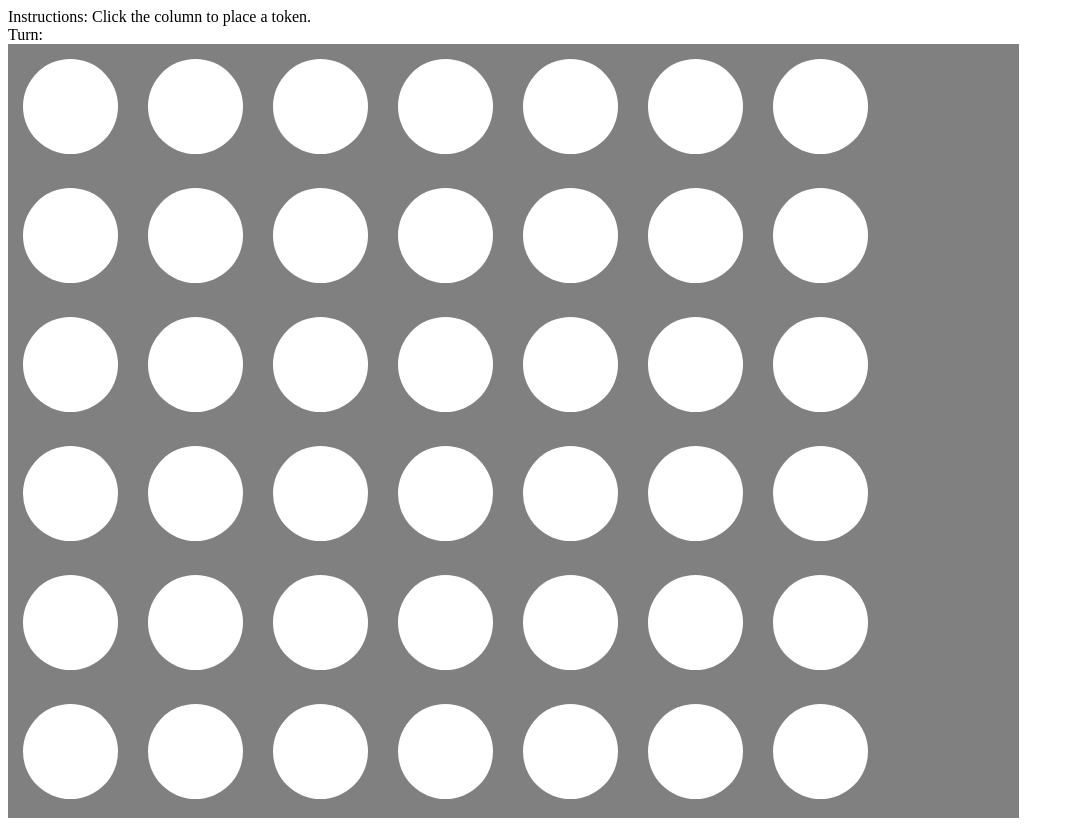
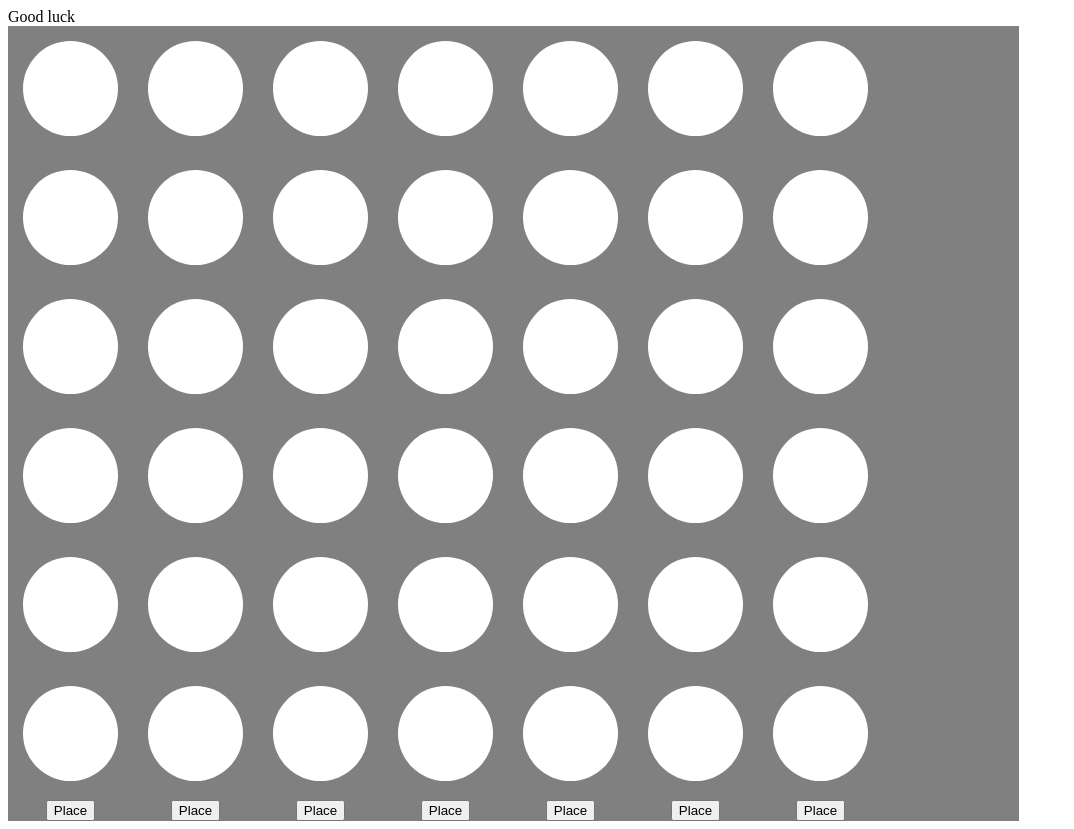
Before and after one commit to NRWhaley/connectFour, a React (Create React App) app in the folder connectfour/: page / in a window 1280 px wide. Shown: the whole page, without its empty margins (0-1074 px from the left). Built offline with nearby package versions, Linux system fonts and the light colour scheme.

Commit message:
add game component

```diff
--- a/connectfour/src/App.js
+++ b/connectfour/src/App.js
@@ -1,5 +1,6 @@
 import React from 'react';
 import Column from './components/column.jsx'
+import Game from './components/game.jsx'
 
 let turn = 'red'
 
@@ -36,10 +37,12 @@ class App extends React.Component {
       this.setState({
         turn: 'blue'
       })
+      console.log('blue')
     } else {
       this.setState({
         turn: 'red'
       })
+      console.log('red')
     }
   }
 
@@ -48,8 +51,7 @@ class App extends React.Component {
 
   return (
     <div className='Head' style={headStyle}>
-      Instructions: Click the column to place a token. <br/>
-      Turn:
+      <Game />
 
     <div className="App" style={boardStyle}>
       <div>
--- a/connectfour/src/components/circle.jsx
+++ b/connectfour/src/components/circle.jsx
@@ -5,8 +5,8 @@ class Circle extends React.Component {
   constructor(props){
     super(props);
       this.state = {
-          color: 'white',
-          turn: this.props.turn
+          color: this.props.color || 'white',
+
       }
 
   }
--- a/connectfour/src/components/column.jsx
+++ b/connectfour/src/components/column.jsx
@@ -7,13 +7,11 @@ class Column extends React.Component{
 
 
 
-    handleClick(){
-      console.log('hi')
-    }
+
 
       render(){
       return (
-        <div>
+        <div align="center">
         <div>
           <Circle col={0} row={this.props.row} turn={this.props.turn}/>
         </div>
@@ -32,6 +30,7 @@ class Column extends React.Component{
         <div>
           <Circle col={5} row={this.props.row} turn={this.props.turn}/>
         </div>
+        <button onClick={this.handleClick}>Place</button>
         </div>
 
       )}
--- /dev/null
+++ b/connectfour/src/components/game.jsx
@@ -0,0 +1,44 @@
+import React from 'react'
+
+
+
+class Game extends React.Component {
+  constructor(props){
+    super(props)
+      this.state = {
+        winner: false,
+        board: [
+          ['white','white','white','white','white','white','white'],
+          ['white','white','white','white','white','white','white'],
+          ['white','white','white','white','white','white','white'],
+          ['white','white','white','white','white','white','white'],
+          ['white','white','white','white','white','white','white'],
+          ['white','white','white','white','white','white','white']
+        ]
+      }
+
+  }
+
+
+//checkWinner()
+
+
+
+render() {
+    if(this.state.winner){
+  return(
+    <div>
+    Congratulations!
+    </div>
+  )}  else {
+    return (
+      <div>
+        Good luck
+      </div>
+    )
+  }
+}
+
+}
+
+export default Game;
```
